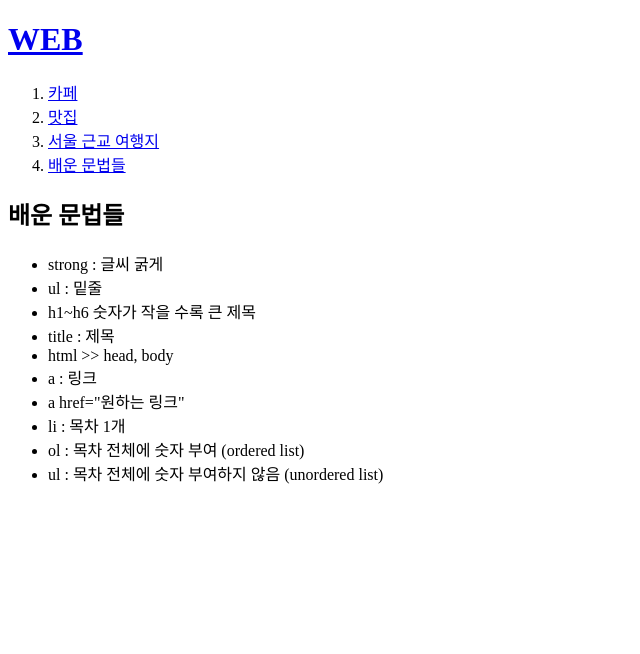
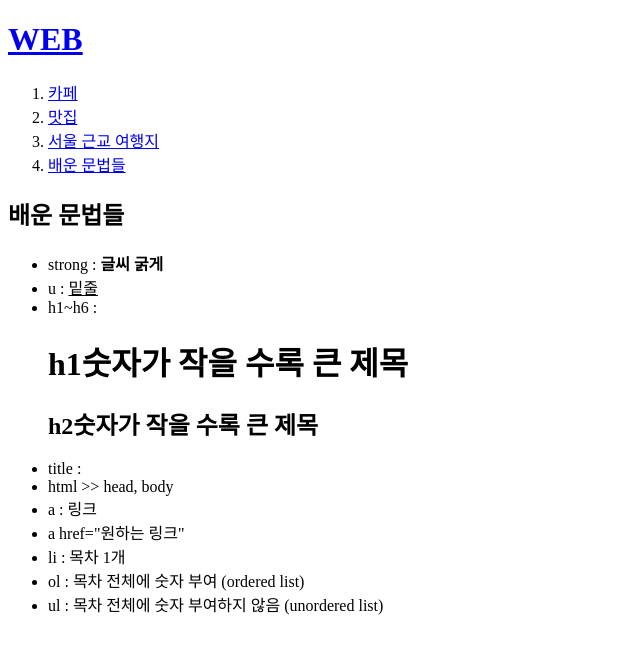
Before and after one commit to HAEPARIII/web1, a plain HTML site: page 4.html in a window 1280 px wide. Shown: the whole page, without its empty margins (0-640 px from the left). Drawn offline with Linux system fonts and the light colour scheme.

Commit message:
1차 수정

```diff
--- a/4.html
+++ b/4.html
@@ -15,10 +15,11 @@
 
     <h2>배운 문법들</h2>
     <ul>
-      <Li>strong : 글씨 굵게</Li>
-      <Li>ul : 밑줄</Li>
-      <Li>h1~h6 숫자가 작을 수록 큰 제목</Li>
-      <Li>title : 제목</Li>
+      <Li>strong : <strong>글씨 굵게</strong></Li>
+      <Li>u : <u>밑줄</u></Li>
+      <Li>h1~h6 : <h1>h1숫자가 작을 수록 큰 제목</h1></Li>
+      <h2>h2숫자가 작을 수록 큰 제목</h2>
+      <Li>title : <title>제목</title></Li>
       <Li>html >> head, body</Li>
       <Li>a : 링크</Li>
       <Li>a href="원하는 링크"</Li>
```
